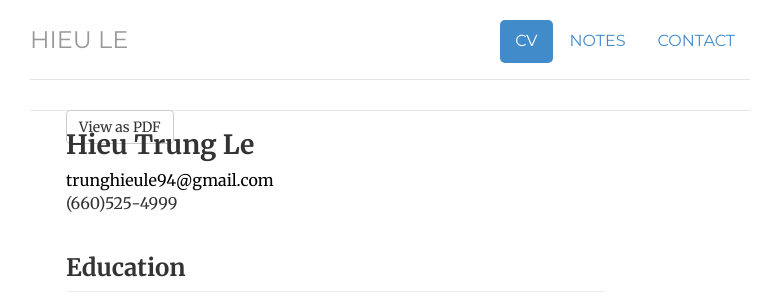
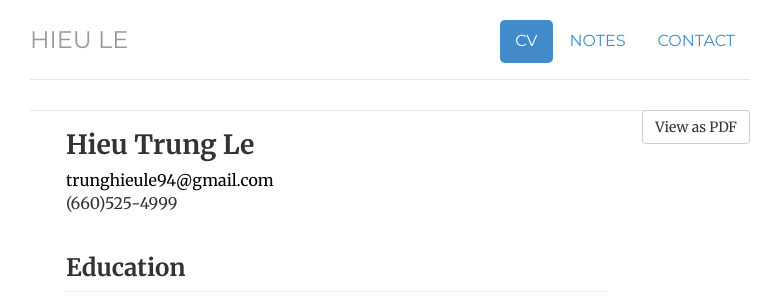
Before and after one commit to hieule22/hieule22.github.io, a Jekyll site: the page built from cv/index.html, in a window 1280 px wide. Shown: the top 300 px of the page, without its empty margins (250-1031 px from the left). Built offline with Jekyll 4.4.1, drawn with Linux system fonts in a browser that asks for light colours.

Commit message:
Update index.html

```diff
--- a/cv/index.html
+++ b/cv/index.html
@@ -8,12 +8,9 @@ notes: passive
 contact: passive
 description: Current CV for Hieu Le.
 ---
+<a href="/resume/160529.pdf" class="btn btn-default pull-right" id="pdf-view-btn" title="View resume as PDF">View as PDF</a>
+
 <div class="cv">
-	<a href="/resume/160529.pdf" class="btn btn-default pull-right" id="pdf-view-btn" title="View resume as PDF">View as PDF</a>
-
-	<style>
-		#pdf-view-btn { position: absolute; }
-	</style>
 
 	<!-- Content -->
 	<div class="col-lg-10">
```
